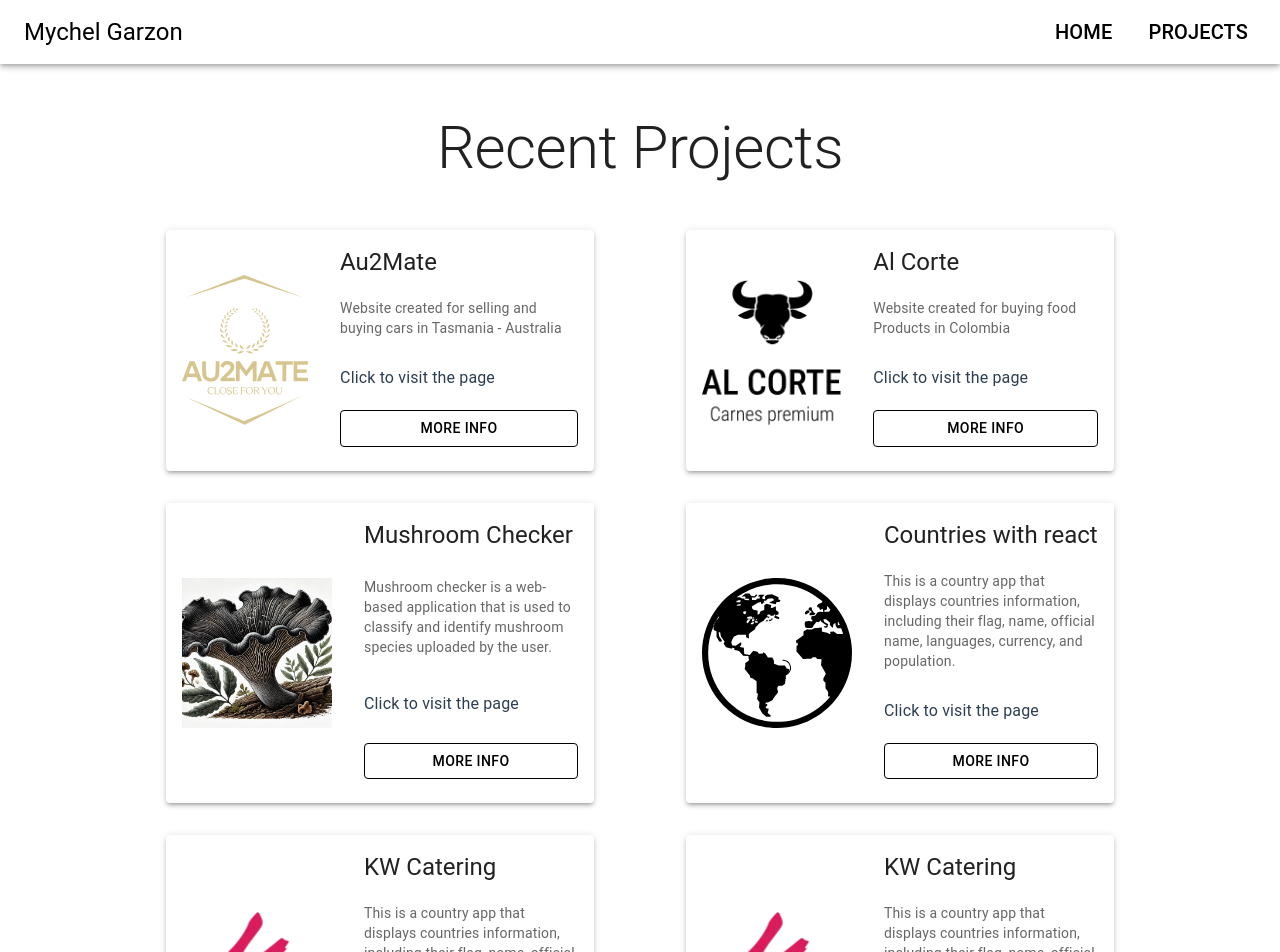
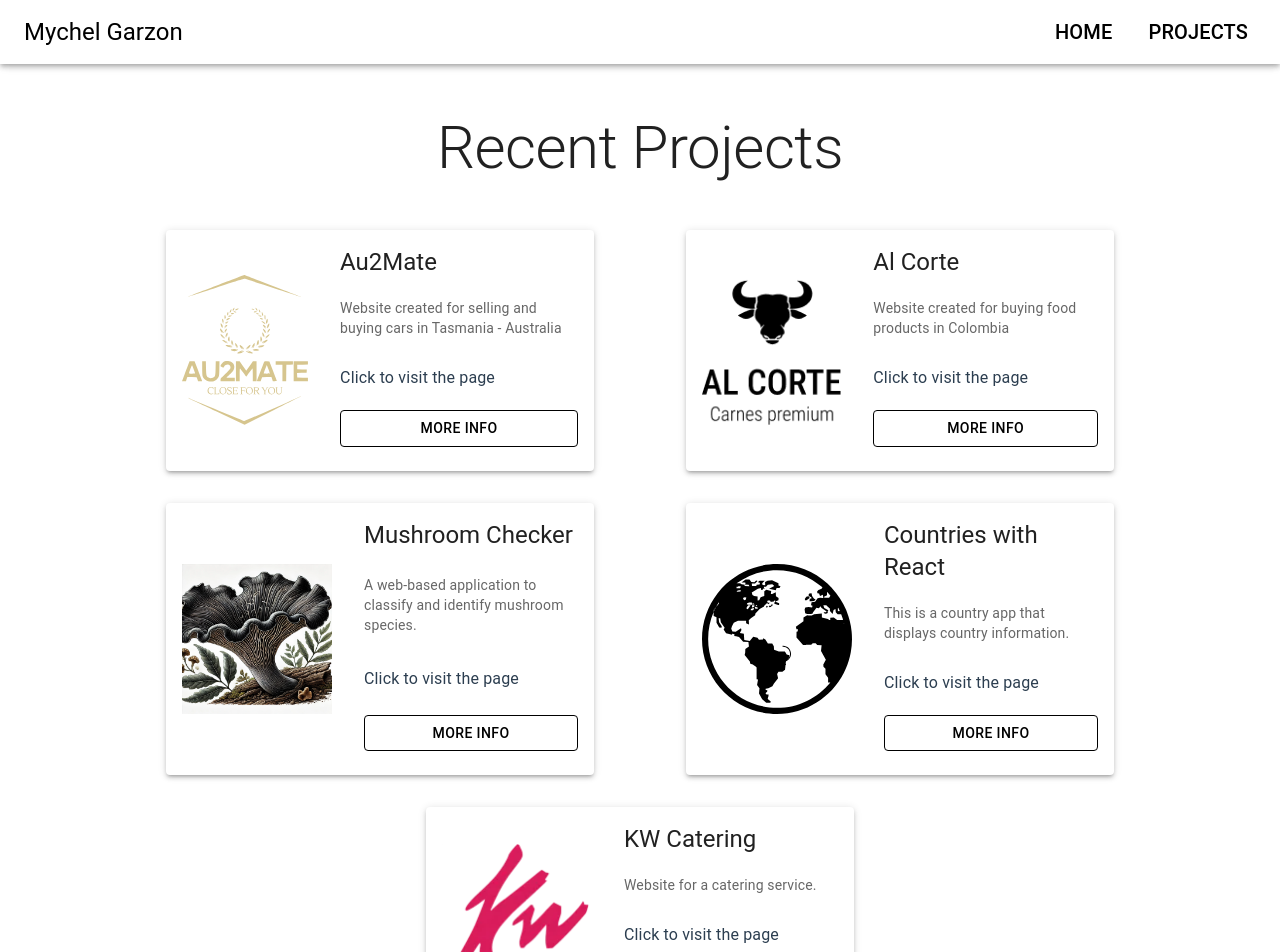
Before and after one commit to MychelGarzon/portfolio_MG, a React (Vite) app: page /projects in a window 1280 px wide. Shown: the top 952 px of the page. Built offline with nearby package versions, Linux system fonts and the light colour scheme.

Commit message:
Refactor import paths and update project dependencies

```diff
--- a/src/components/ProjectCard.jsx
+++ b/src/components/ProjectCard.jsx
@@ -1,7 +1,7 @@
 import { useEffect, useState } from 'react';
 import { Grid, Card, CardMedia, CardContent, Typography, Button, Paper } from '@mui/material';
 import { useNavigate } from 'react-router-dom';
-import projectsData from '../data/projects.json';
+import projectsData from '../data/projectsData'; // Import the new JS data file
 
 const ProjectCards = () => {
     const [projects, setProjects] = useState([]);
--- a/src/data/projects.json
+++ b/src/data/projects.json
@@ -2,7 +2,7 @@
     {
       "id": 1,
       "name": "Au2Mate",
-      "image": "/src/assets/projects-images/logo.svg",
+      "image": "assets/projects-images/logo.svg",
       "description": "Website created for selling and buying cars in Tasmania - Australia",
       "link": "https://au2mate.au/"
     },
--- /dev/null
+++ b/src/data/projectsData.js
@@ -0,0 +1,45 @@
+import logo from '../assets/projects-images/logo.svg';
+import chanterelleImage from '../assets/projects-images/chanterelle.png';
+import alcorteImage from '../assets/projects-images/alcorte.png';
+import earthImage from '../assets/projects-images/earth.svg';
+import kwImage from '../assets/projects-images/kw.png';
+
+const projectsData = [
+    {
+        id: 1,
+        name: "Au2Mate",
+        image: logo,  // Use imported image
+        description: "Website created for selling and buying cars in Tasmania - Australia",
+        link: "https://au2mate.au/"
+    },
+    {
+        id: 2,
+        name: "Al Corte",
+        image: alcorteImage,
+        description: "Website created for buying food products in Colombia",
+        link: "https://alcorte.netlify.app/"
+    },
+    {
+        id: 3,
+        name: "Mushroom Checker",
+        image: chanterelleImage,
+        description: "A web-based application to classify and identify mushroom species.",
+        link: "https://mushroomchecker.netlify.app/"
+    },
+    {
+        id: 4,
+        name: "Countries with React",
+        image: earthImage,
+        description: "This is a country app that displays country information.",
+        link: "https://countries-react-mg.netlify.app/"
+    },
+    {
+        id: 5,
+        name: "KW Catering",
+        image: kwImage,
+        description: "Website for a catering service.",
+        link: "https://kiraw.fi/"
+    }
+];
+
+export default projectsData;
```
Also changed, not shown: 1 other file (tests, documents, lock files or other folders).
